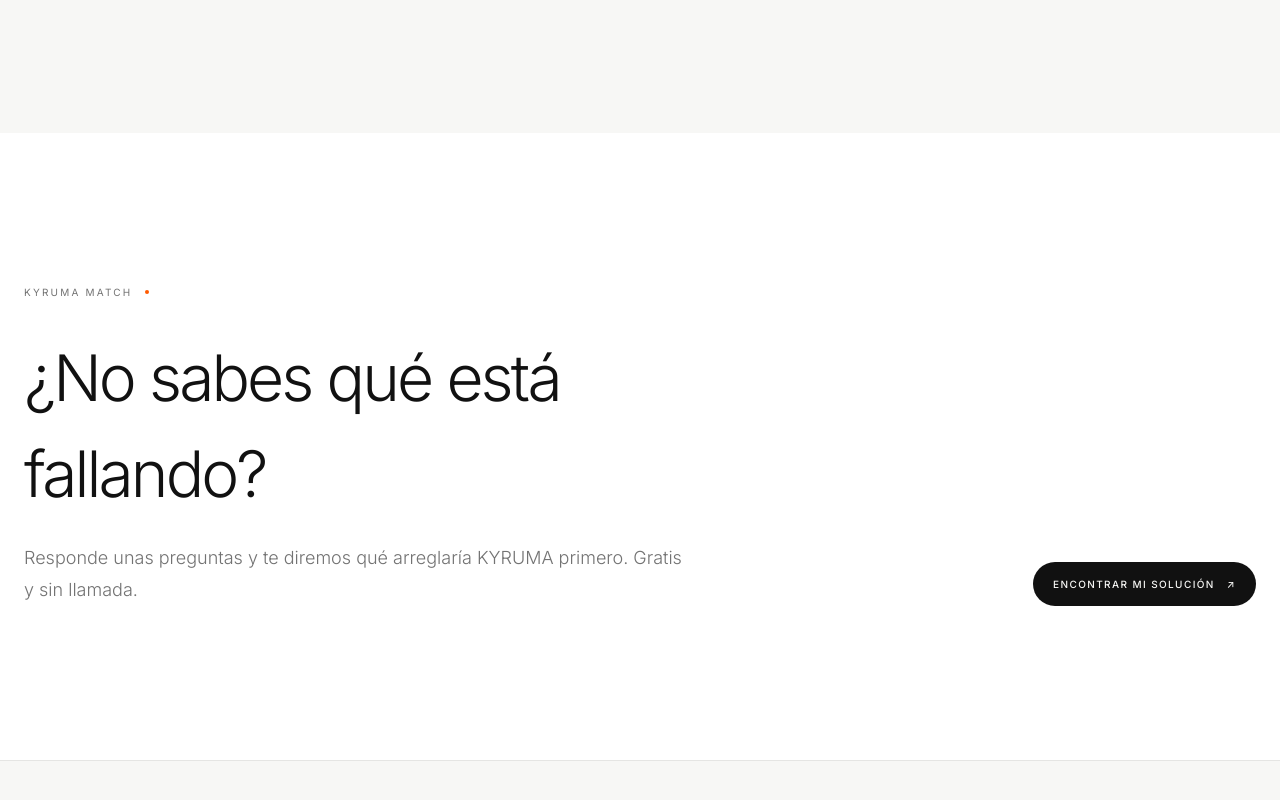
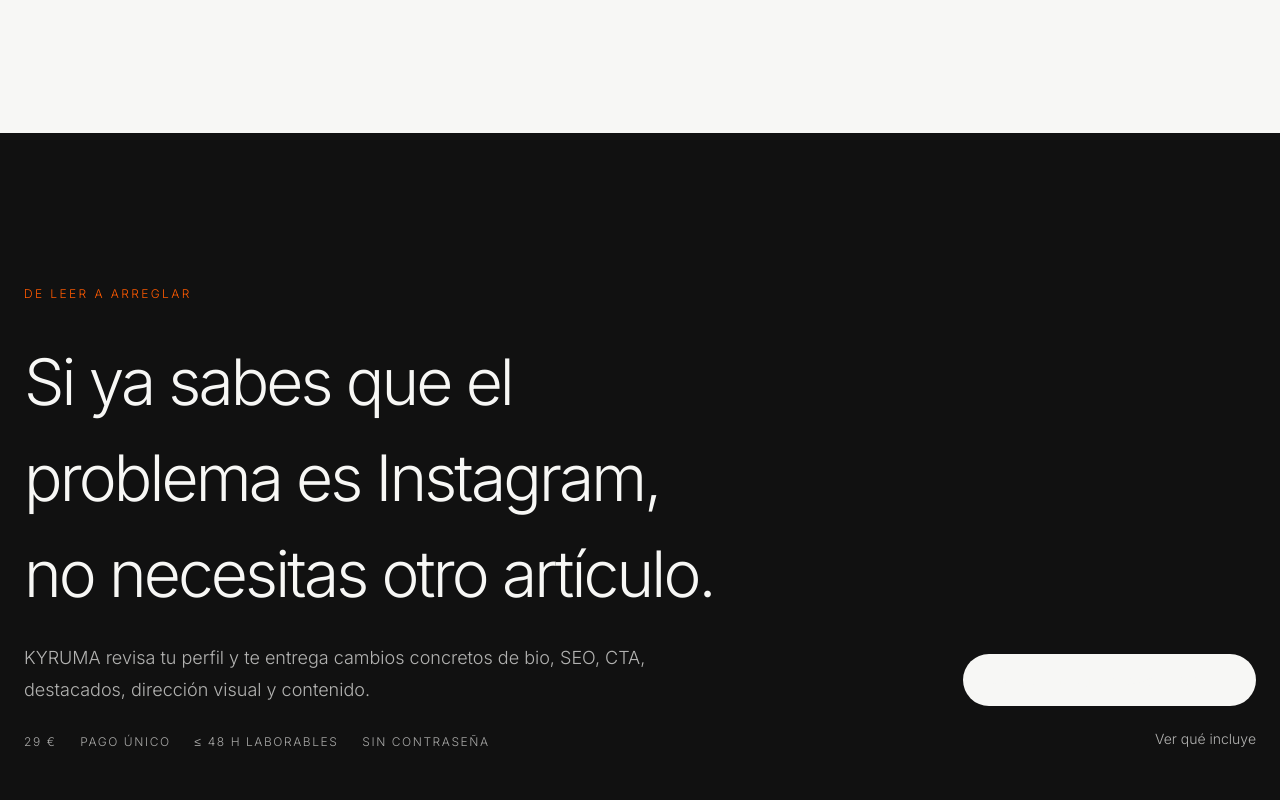
Before and after one commit to kyrumacreative-hub/kyruma-website, a Next.js app: page /insights in a window 1280 px wide. Shown: the part 2260-3060 px from the top of the page. Built offline with nearby package versions, Linux system fonts and the light colour scheme; no server answers.

Commit message:
feat(growth): turn Insights traffic into paid intent
Add a paid Instagram Reset conversion block to the Insights hub while retaining KYRUMA MATCH as the free diagnostic path.

```diff
--- a/src/app/insights/page.tsx
+++ b/src/app/insights/page.tsx
@@ -1,5 +1,7 @@
 import type { Metadata } from "next";
 import Link from "next/link";
+import TrackedShopLink from "@/components/express/TrackedShopLink";
+import { expressProduct } from "@/data/express";
 import { insights } from "@/data/insights";
 
 export const metadata: Metadata = {
@@ -54,6 +56,25 @@ export default function InsightsPage() {
         </div>
       </section>
 
+      <section className="section bg-[var(--foreground)] text-[var(--background)]">
+        <div className="site-container grid gap-10 md:grid-cols-12 md:items-end">
+          <div className="md:col-span-7">
+            <p className="text-xs uppercase tracking-[.2em] text-[var(--primary)]">DE LEER A ARREGLAR</p>
+            <h2 className="mt-8 text-[clamp(2.5rem,5vw,5rem)] font-light tracking-[-.045em]">Si ya sabes que el problema es Instagram, no necesitas otro artículo.</h2>
+            <p className="mt-5 max-w-2xl text-lg leading-8 opacity-70">KYRUMA revisa tu perfil y te entrega cambios concretos de bio, SEO, CTA, destacados, dirección visual y contenido.</p>
+            <div className="mt-7 flex flex-wrap gap-x-6 gap-y-3 text-xs uppercase tracking-[.13em] opacity-65">
+              <span>29 €</span><span>Pago único</span><span>≤ 48 h laborables</span><span>Sin contraseña</span>
+            </div>
+          </div>
+          <div className="md:col-span-5 md:text-right">
+            <TrackedShopLink href={expressProduct.shopUrl} placement="insights_hub_paid_cta" className="inline-flex rounded-full bg-[var(--background)] px-6 py-4 text-sm font-medium text-[var(--foreground)]">
+              Comprar Instagram Reset — 29 € <span className="ml-2">→</span>
+            </TrackedShopLink>
+            <div className="mt-5"><Link href="/auditoria-instagram" className="text-sm underline underline-offset-4 opacity-70">Ver qué incluye</Link></div>
+          </div>
+        </div>
+      </section>
+
       <section className="section surface-section">
         <div className="site-container grid gap-10 md:grid-cols-12 md:items-end">
           <div className="md:col-span-7">
```
